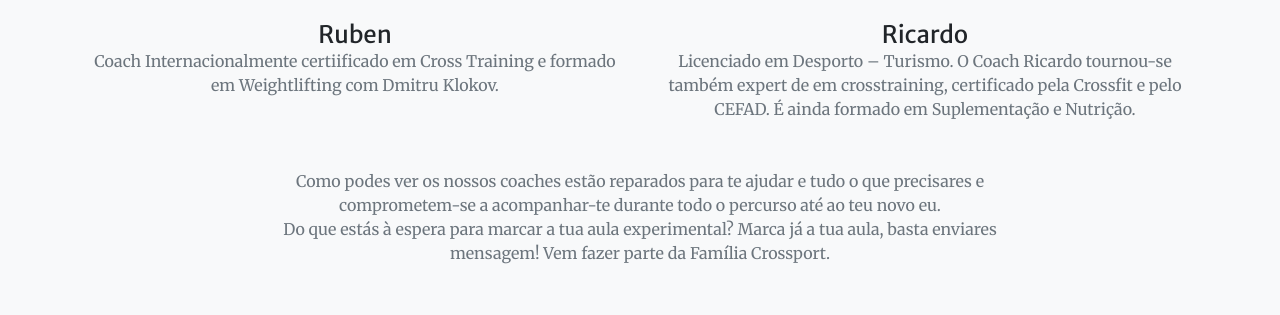
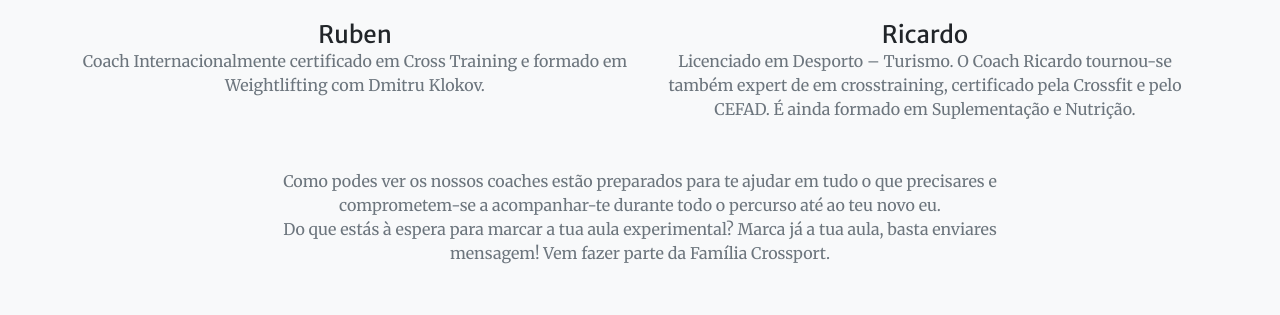
Before and after one commit to RodrigoNini/Crossport, a plain HTML site: page Crossport2.0/index.html in a window 1280 px wide. Shown: the part 3537-3852 px from the top of the page. Drawn offline with nearby package versions, Linux system fonts and the light colour scheme; some packages are replaced by stand-ins of ours; a script that the page names is missing.

Commit message:
erros ortográficos

```diff
--- a/Crossport2.0/index.html
+++ b/Crossport2.0/index.html
@@ -147,7 +147,7 @@
                                 <div class="team-member">
                                     <a href="saclm/saclm.html"><img class="mx-auto rounded-circle" src="/assets/img/coach_ruben.jpg" alt="Coach Ruben" /></a>
                                     <h4>Ruben</h4>
-                                    <p class="text-muted">Coach Internacionalmente certiificado em Cross Training  e formado em Weightlifting com Dmitru Klokov. </p>
+                                    <p class="text-muted">Coach Internacionalmente certificado em Cross Training  e formado em Weightlifting com Dmitru Klokov. </p>
 
                                 </div>
                             </div>
@@ -162,7 +162,7 @@
                             </div>
                         </div>
                         <div class="row">
-                            <div class="col-lg-8 mx-auto text-center"><p class="large text-muted">Como podes ver os nossos coaches estão reparados para te ajudar e tudo o que precisares e comprometem-se a acompanhar-te durante todo o percurso até ao teu novo eu.
+                            <div class="col-lg-8 mx-auto text-center"><p class="large text-muted">Como podes ver os nossos coaches estão preparados para te ajudar em tudo o que precisares e comprometem-se a acompanhar-te durante todo o percurso até ao teu novo eu.
                                 <br>Do que estás à espera para marcar a tua aula experimental? Marca já a tua aula, basta enviares mensagem!
                                 Vem fazer parte da Família Crossport.
                                 </p></div>
```
